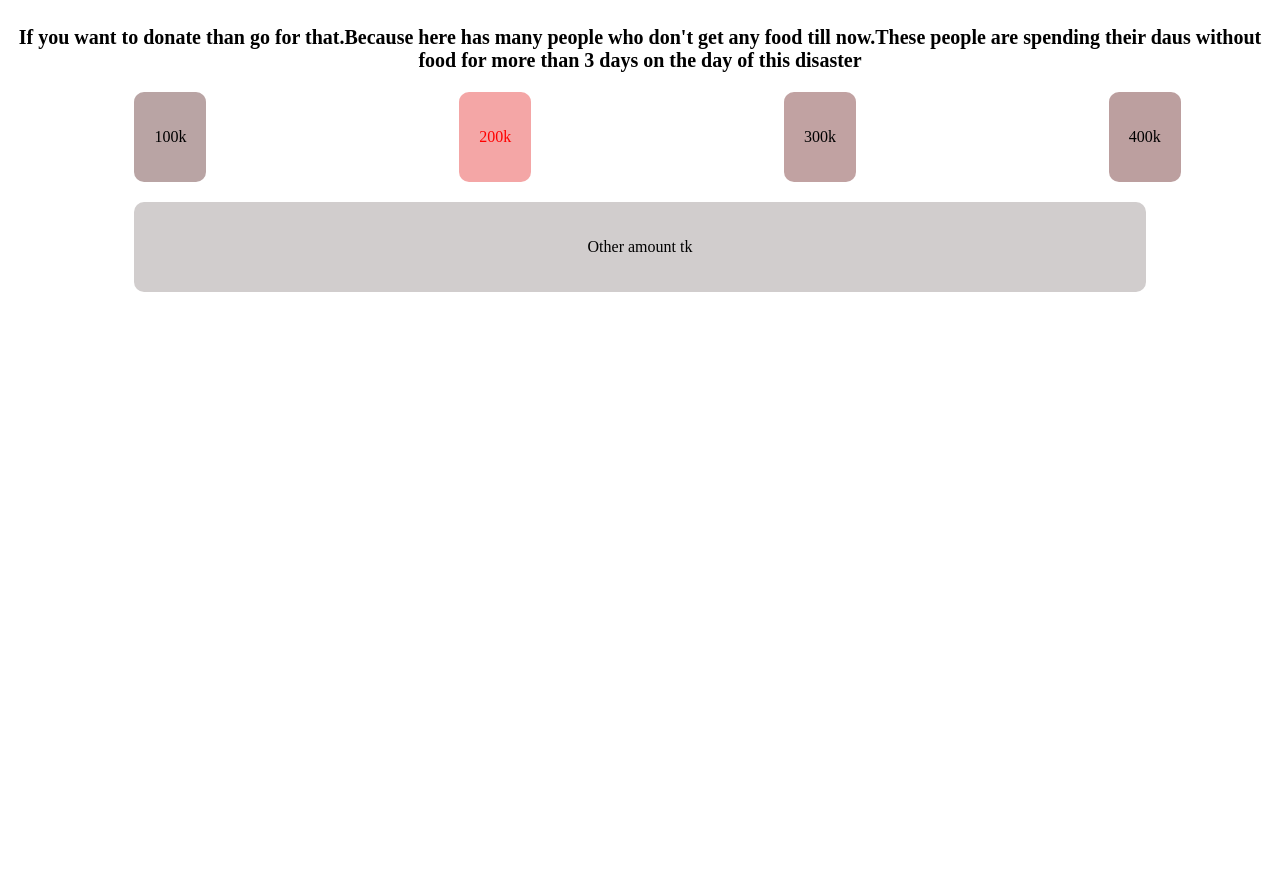
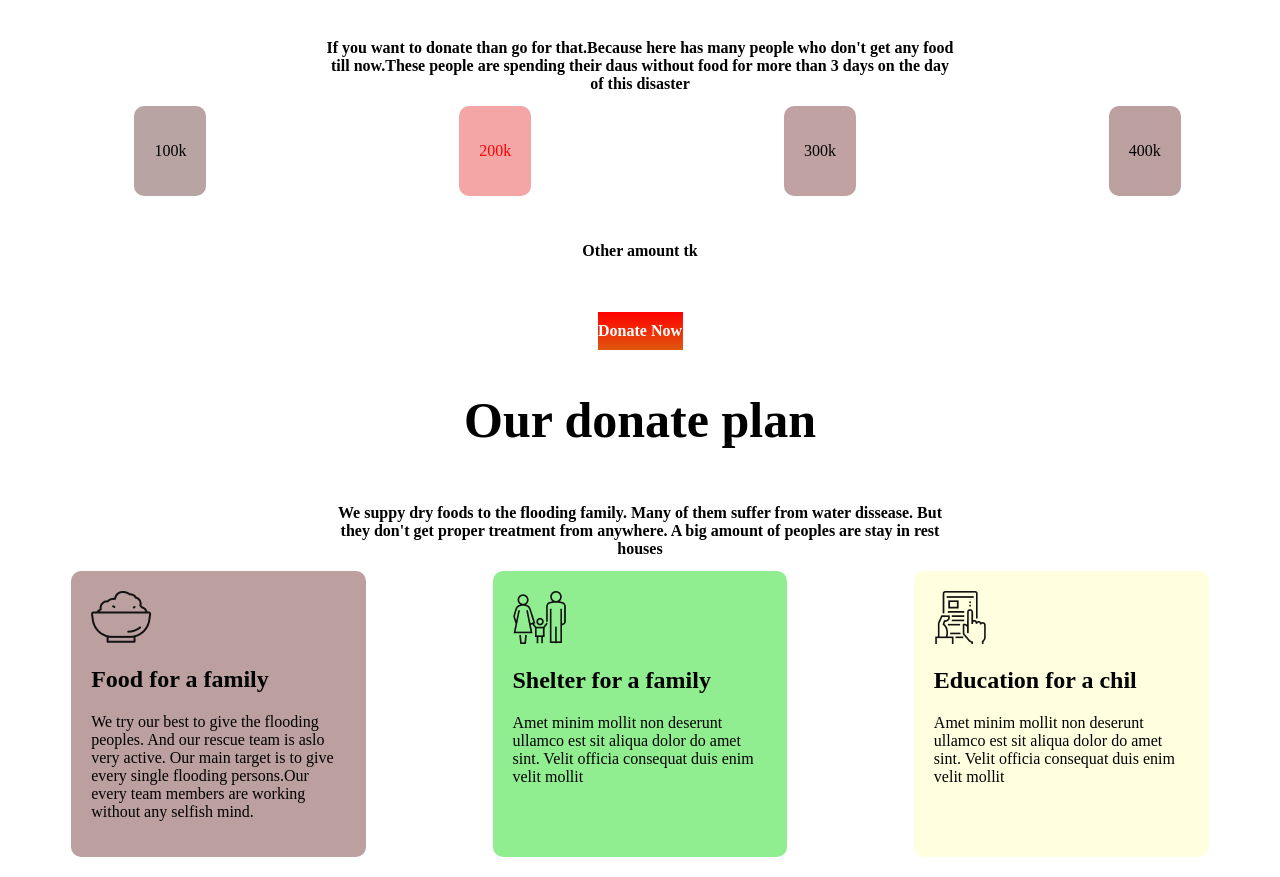
Before and after one commit to Shourav56/Shourav-donate-website, a plain HTML site: page index.html in a window 1280 px wide. Shown: the part 666-1543 px from the top of the page. Before the commit the page ends 966 px from the top, so only its background shows below. Drawn offline with Linux system fonts and the light colour scheme.

Commit message:
almost done code apply

```diff
--- a/index.html
+++ b/index.html
@@ -24,22 +24,22 @@
     </div>
     <section>
 
-        <h1 id="middle2">Donate Today</h1>
-        <p id="middle3">If you want to donate than go for that.Because here has many people who don't get any food
+        <h1 class="middle2">Donate Today</h1>
+        <p class="middle3">If you want to donate than go for that.Because here has many people who don't get any food
             till now.These
             people are spending their daus without food for more than 3 days on the day of this disaster</p>
         <div class="flexable">
-            <div id="shadow1" class=halfwidth>
+            <div class="shadow1 halfwidth">
                 <p>100k</p>
             </div>
-            <div id="shadow2" class="halfwidth">
+            <div class="shadow2 halfwidth">
                 <p id="red">200k</p>
             </div>
-            <div id="shadow3" class="halfwidth">
+            <div class="shadow3 halfwidth">
                 <p>300k</p>
             </div>
 
-            <div id="shadow4" class="halfwidth">
+            <div class="shadow4 halfwidth">
                 <p>400k</p>
 
 
@@ -52,7 +52,55 @@
         <div id="shadow5">
             <p>Other amount tk</p>
         </div>
+        <div>
+            <a class="style-donate-now" target="_blank"
+                href="https://www.jaago.com.bd/emergency-relief/?utm_source=adwords&utm_medium=ppc&utm_term=donation&utm_campaign=&hsa_cam=17523934248&hsa_mt=b&hsa_ver=3&hsa_src=g&hsa_ad=604804003321&hsa_net=adwords&hsa_tgt=kwd-22221751&hsa_acc=5974138180&hsa_grp=137641329973&hsa_kw=donation&gclid=Cj0KCQjw5ZSWBhCVARIsALERCvxxQT-k_-F1Yug0E5_eiuwoSdpe3Kc1gNDZpL1HRxdq9h4Oga6bwwgaAsiCEALw_wcB">
+                Donate Now</a>
+        </div>
 
+
+    </section>
+
+    <section>
+        <div>
+            <h1 class="middle2">Our donate plan</h1>
+            <p class="middle3">We suppy dry foods to the flooding family. Many of them suffer from water dissease. But
+                they
+                don't get proper treatment from anywhere. A big amount of peoples are stay in rest houses</p>
+        </div>
+
+        <div class="flexable">
+
+            <div class="foodedit ">
+                <img src="icons/food.png" alt="">
+                <h1>Food for a family</h1>
+                <p>We try our best to give the flooding peoples. And our rescue team is aslo very
+                    active. Our main target is to give every single flooding persons.Our every team members are
+                    working
+                    without any selfish mind.</p>
+            </div>
+
+            <div class="shelteredit ">
+                <img src="icons/shelter.png" alt="">
+                <h1>Shelter for a family</h1>
+                <p>Amet minim mollit non deserunt
+                    ullamco est sit aliqua dolor do amet
+                    sint. Velit officia consequat duis enim
+                    velit mollit</p>
+            </div>
+
+            <div class="educationedit">
+                <img src="icons/Frame-1.png" alt="">
+                <h1>Education for a chil</h1>
+                <p>Amet minim mollit non deserunt
+                    ullamco est sit aliqua dolor do amet
+                    sint. Velit officia consequat duis enim
+                    velit mollit</p>
+
+            </div>
+
+
+        </div>
 
     </section>
 
--- a/style.css
+++ b/style.css
@@ -40,7 +40,7 @@
     margin: 2%;
 }
 
-#middle2 {
+.middle2 {
     text-align: center;
     color: black;
     font-weight: 900;
@@ -48,11 +48,14 @@
 
 }
 
-#middle3 {
+.middle3 {
     text-align: center;
     color: black;
     font-weight: 900;
-    font-size: 20px;
+    margin: auto;
+    width: 50%;
+    border: 3px solid white;
+    padding: 10px;
 
 }
 
@@ -71,7 +74,7 @@
 
 }
 
-#shadow1 {
+.shadow1 {
     width: auto;
     margin-left: 10%;
     margin-right: 10%;
@@ -80,7 +83,7 @@
     padding: 20px;
 }
 
-#shadow2 {
+.shadow2 {
     width: auto;
     margin-left: 10%;
     margin-right: 10%;
@@ -89,7 +92,7 @@
     padding: 20px;
 }
 
-#shadow3 {
+.shadow3 {
     width: auto;
     margin-left: 10%;
     margin-right: 10%;
@@ -98,7 +101,7 @@
     padding: 20px;
 }
 
-#shadow4 {
+.shadow4 {
     width: auto;
     margin-left: 10%;
     margin-right: 10%;
@@ -110,15 +113,61 @@
 
 #shadow5 {
     text-align: center;
-    border: 3px lightslategray;
-    width: auto;
-    margin-left: 10%;
-    margin-right: 10%;
-    border-radius: 10px;
-    box-shadow: inset 5em 7em rgb(209, 205, 205);
-    padding: 20px;
+    color: black;
+    font-weight: 900;
+    margin: auto;
+    width: 50%;
+    border: 3px rgb(22, 24, 26);
+    padding: 10px;
 }
+
 
 #red {
     color: red;
 }
+
+.style-donate-now {
+    display: block;
+    text-align: center;
+    text-decoration: none;
+    background-image: linear-gradient(red, rgb(223, 87, 14));
+    background-repeat: no-repeat;
+    background-attachment: fixed;
+    background-position: center;
+    background-size: 7%;
+    color: white;
+    font-weight: 700;
+    padding: 10px 40px;
+    border-radius: 5px;
+    margin: 2%;
+
+}
+
+.foodedit {
+    width: 40%;
+    margin-left: 5%;
+    margin-right: 5%;
+    border-radius: 10px;
+    box-shadow: inset 5em 20em rgb(188, 159, 159);
+    padding: 20px;
+}
+
+.shelteredit {
+    width: 40%;
+    margin-left: 5%;
+    margin-right: 5%;
+    border-radius: 10px;
+    box-shadow: inset 5em 20em lightgreen;
+    padding: 20px;
+}
+
+.educationedit {
+    width: 40%;
+    margin-left: 5%;
+    margin-right: 5%;
+    border-radius: 10px;
+    box-shadow: inset 5em 20em lightyellow;
+    padding: 20px;
+}
+
+}
```
Also changed, not shown: icons/Frame-1.png (added), icons/blood.svg (added), icons/bus.svg (added), icons/clothes.svg (added), icons/food.png (added), icons/icon11.svg (added), icons/icon13.svg (added), icons/icon4.svg (added), icons/icon5.svg (added), icons/icon6.svg (added), icons/icon7.svg (added), icons/icon8.svg (added), icons/icon9.svg (added), icons/medicine.svg (added), 1 more files.
